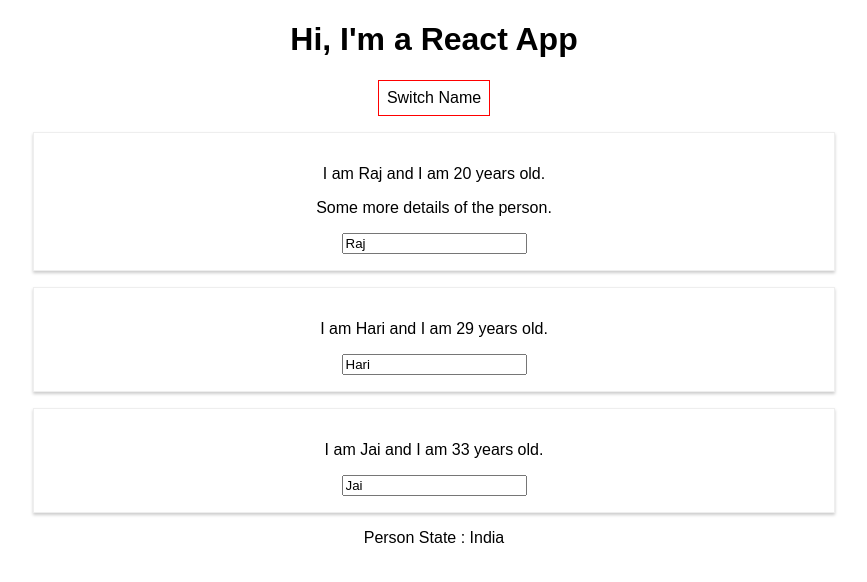
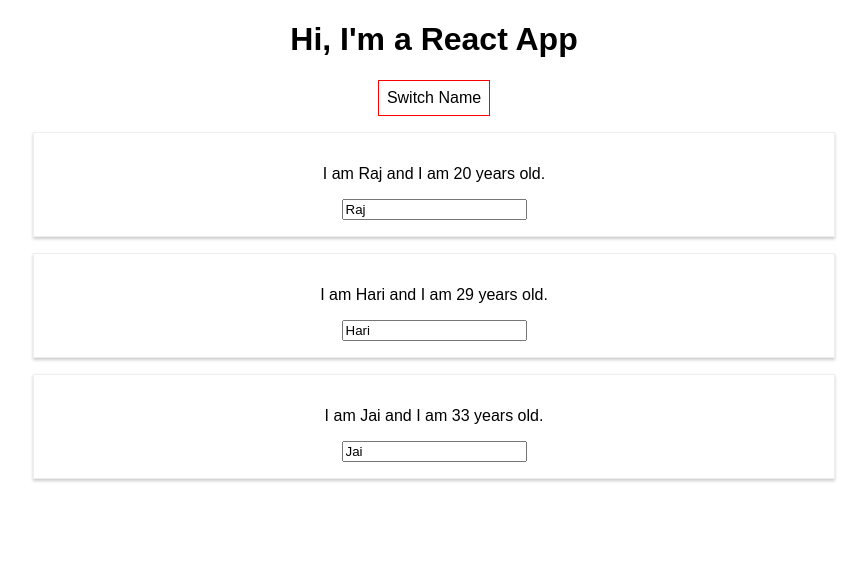
Before and after one commit to RRSR/react-complete-guide-old, a React (Create React App) app: page / in a window 1280 px wide. Both pictures are taken after a click on the button "Switch Name". Shown: the top 582 px of the page, without its empty margins (206-1073 px from the left). Built offline with nearby package versions, Linux system fonts and the light colour scheme.

Commit message:
Updated the App.jsx component to output list dynamically.

```diff
--- a/src/App.jsx
+++ b/src/App.jsx
@@ -51,20 +51,12 @@
         if (this.state.showPersons) {
             persons = (
                 <div>
-                    <Person
-                        name={this.state.personList[0].name}
-                        age={this.state.personList[0].age}>Some more details of the person.</Person>
-                    <Person
-                        name={this.state.personList[1].name}
-                        age={this.state.personList[1].age}
-                        //Recommended approach
-                        myClick={this.switchNameHandler.bind(this, 'Raj Rathore')}
-                        myChange={this.nameChangeHandler}
-                    />
-                    <Person
-                        name={this.state.personList[2].name}
-                        age={this.state.personList[2].age}/>
-                    <label>Person State : {this.state.country}</label><br/>
+                    {this.state.personList.map(person => {
+                            return <Person
+                                name={person.name}
+                                age={person.age}/>
+                        }
+                    )}
                 </div>
             );
         }
```
